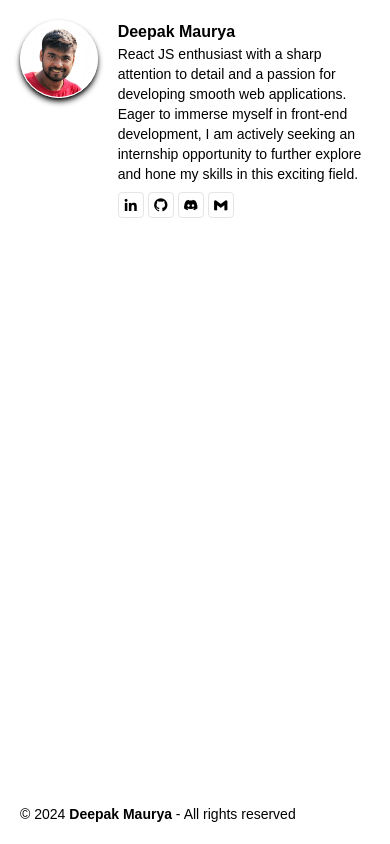
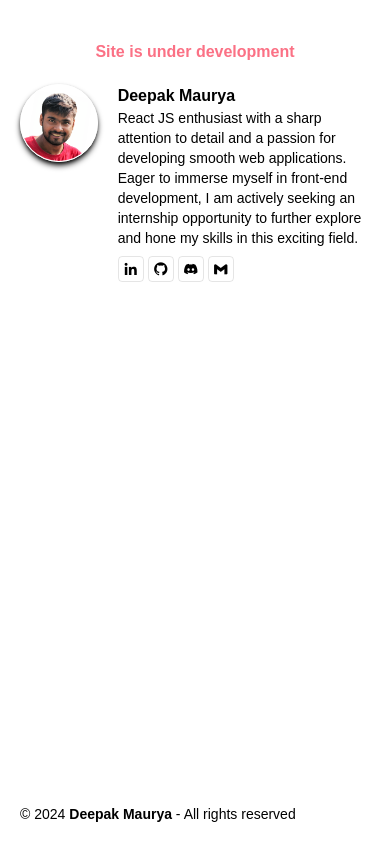
Before and after one commit to thedeepakmaurya/portfolio, a React (Create React App) app: page / in a window 390 px wide. Built offline with nearby package versions, Linux system fonts and the light colour scheme.

Commit message:
under development added

```diff
--- a/src/components/Profile.jsx
+++ b/src/components/Profile.jsx
@@ -7,6 +7,8 @@ const Profile = () => {
     const { profile } = useContext(userContext);
 
     return (
+        <>
+        <h1 className='sm:flex sm:items-center sm:justify-center sm:p-5 sm:font-bold sm:text-rose-400 xl:hidden'>Site is under development</h1>
         <div className='flex gap-5'>
             <div>
                 <img className='w-60 sm:w-[500px] rounded-full border border-white shadow-black shadow-md' alt='profile-img' src={logo} />
@@ -22,6 +24,7 @@ const Profile = () => {
                 </div>
             </div>
         </div>
+        </>
     )
 }
 
```
